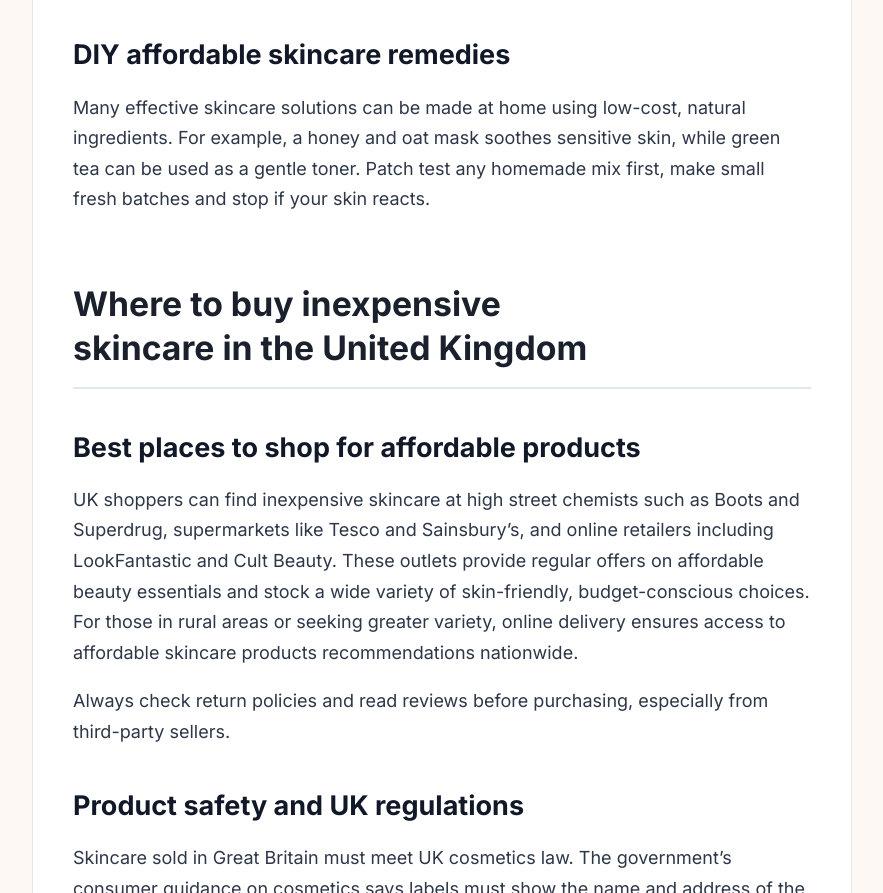
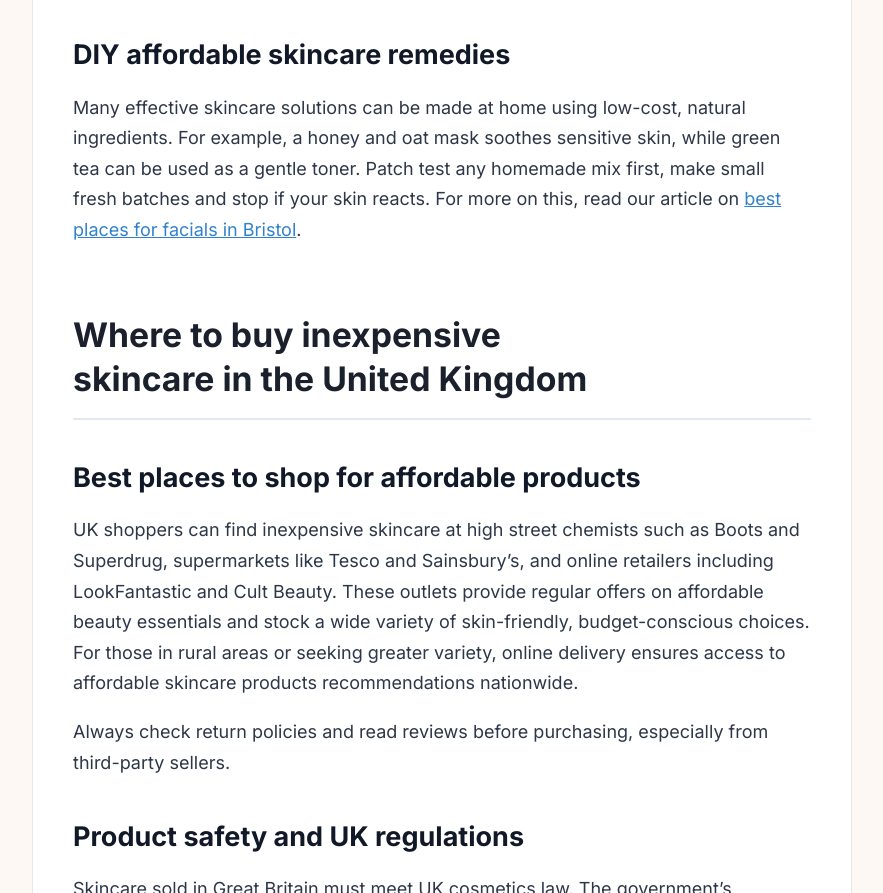
Before and after one commit to aiautomationuk/net-mane-attraction, a plain HTML site: page blog/affordable-skincare-products-recommendations.html in a window 1280 px wide. Shown: the part 4577-5470 px from the top of the page, without its empty margins (198-1081 px from the left). Drawn offline with Linux system fonts and the light colour scheme.

Commit message:
Link to a new related post: Best Places for Facials in Bristol

```diff
--- a/blog/affordable-skincare-products-recommendations.html
+++ b/blog/affordable-skincare-products-recommendations.html
@@ -136,7 +136,7 @@ body .aseo-v2 .key-takeaways>h2,body .aseo-v2 .table-of-contents>h2{margin-top:2
 <p>Building an affordable skincare routine is about making smart choices, not cutting corners. Always patch test new products and introduce them one at a time. Prioritise quality over quantity—having a few reliable, top-rated low-cost skincare brands is more effective than a shelf full of unused items. Check for promotions at UK retailers, especially during seasonal sales.</p>
 <p>It’s wise to check ingredients lists for affordable natural skincare ingredients like aloe vera, squalane or oat extract, which are gentle and effective for most skin types. For cruelty-free budget skincare, look for the Leaping Bunny or Vegan Society logos on packaging. Knowing when to spend is part of the plan too: our article on the <a href="https://maneattraction.hair/blog/benefits-of-professional-hair-colour.html">benefits of professional hair colour</a> explains when paying a professional is worth it.</p>
 <h3>DIY affordable skincare&nbsp;remedies</h3>
-<p>Many effective skincare solutions can be made at home using low-cost, natural ingredients. For example, a honey and oat mask soothes sensitive skin, while green tea can be used as a gentle toner. Patch test any homemade mix first, make small fresh batches and stop if your skin reacts.</p>
+<p>Many effective skincare solutions can be made at home using low-cost, natural ingredients. For example, a honey and oat mask soothes sensitive skin, while green tea can be used as a gentle toner. Patch test any homemade mix first, make small fresh batches and stop if your skin reacts. For more on this, read our article on <a href="https://maneattraction.hair/blog/best-places-for-facials-in-bristol.html">best places for facials in Bristol</a>.</p>
 <h2 id="where-to-buy-inexpensive-skincare-in-the-united-kingdom">Where to buy inexpensive skincare in the United&nbsp;Kingdom</h2>
 <h3>Best places to shop for affordable&nbsp;products</h3>
 <p>UK shoppers can find inexpensive skincare at high street chemists such as Boots and Superdrug, supermarkets like Tesco and Sainsbury’s, and online retailers including LookFantastic and Cult Beauty. These outlets provide regular offers on affordable beauty essentials and stock a wide variety of skin-friendly, budget-conscious choices. For those in rural areas or seeking greater variety, online delivery ensures access to affordable skincare products recommendations nationwide.</p>
```
